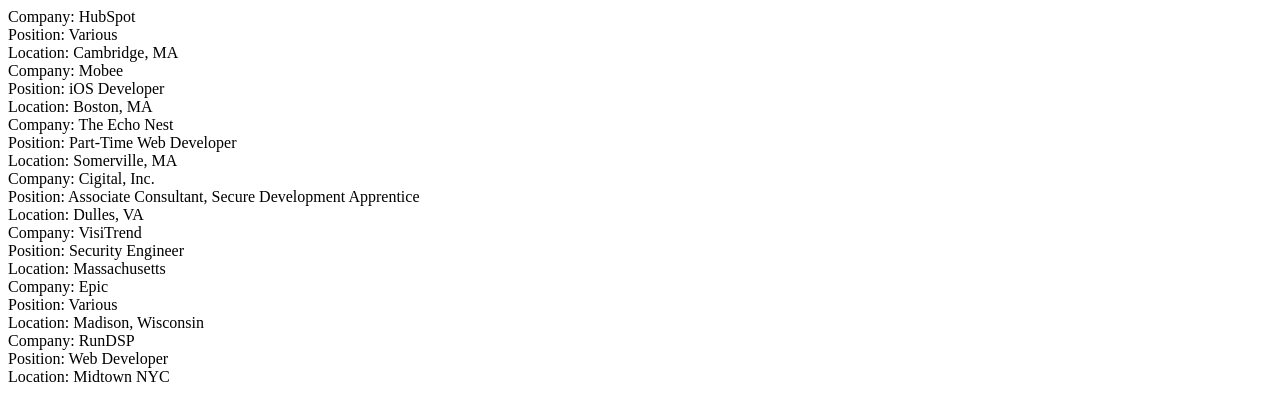
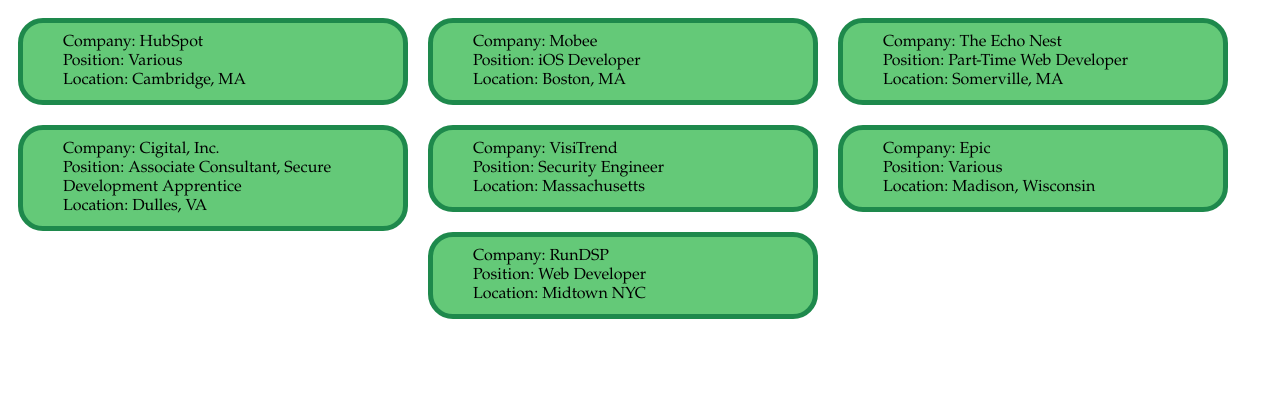
Before and after one commit to gligon01/comp20-gligonde, a plain HTML site: page jobs/jobs.html in a window 1280 px wide. Drawn offline with Linux system fonts and the light colour scheme.

Commit message:
Added some styling. Simple design with job listings in a green box

```diff
--- a/jobs/jobs.css
+++ b/jobs/jobs.css
@@ -1,4 +1,13 @@
 
-div {
-
+div.unit {
+	background-color: #64C978;
+	border-style: solid;
+	border-width:5px;
+	border-color: #1E894C;
+	border-radius:25px;
+	float:left;
+	font-family: Garamond;
+	margin: 10px;
+	padding:10px 40px;
+	width:300px;
 }
--- a/jobs/jobs.html
+++ b/jobs/jobs.html
@@ -14,12 +14,13 @@
 
 		function JobNode(value) {
 			node=document.createElement("div");
-			node.id ='unit';
+			node.setAttribute("class","unit");
 			node.appendChild(document.createTextNode("Company: " + value.company));
 			node.appendChild(document.createElement("br"));
 			node.appendChild(document.createTextNode("Position: " + value.position));
 			node.appendChild(document.createElement("br"));
 			node.appendChild(document.createTextNode("Location: " + value.location));
+			node.appendChild(document.createElement("br"));
 			document.getElementById("list").appendChild(node);
 		}
 
```
